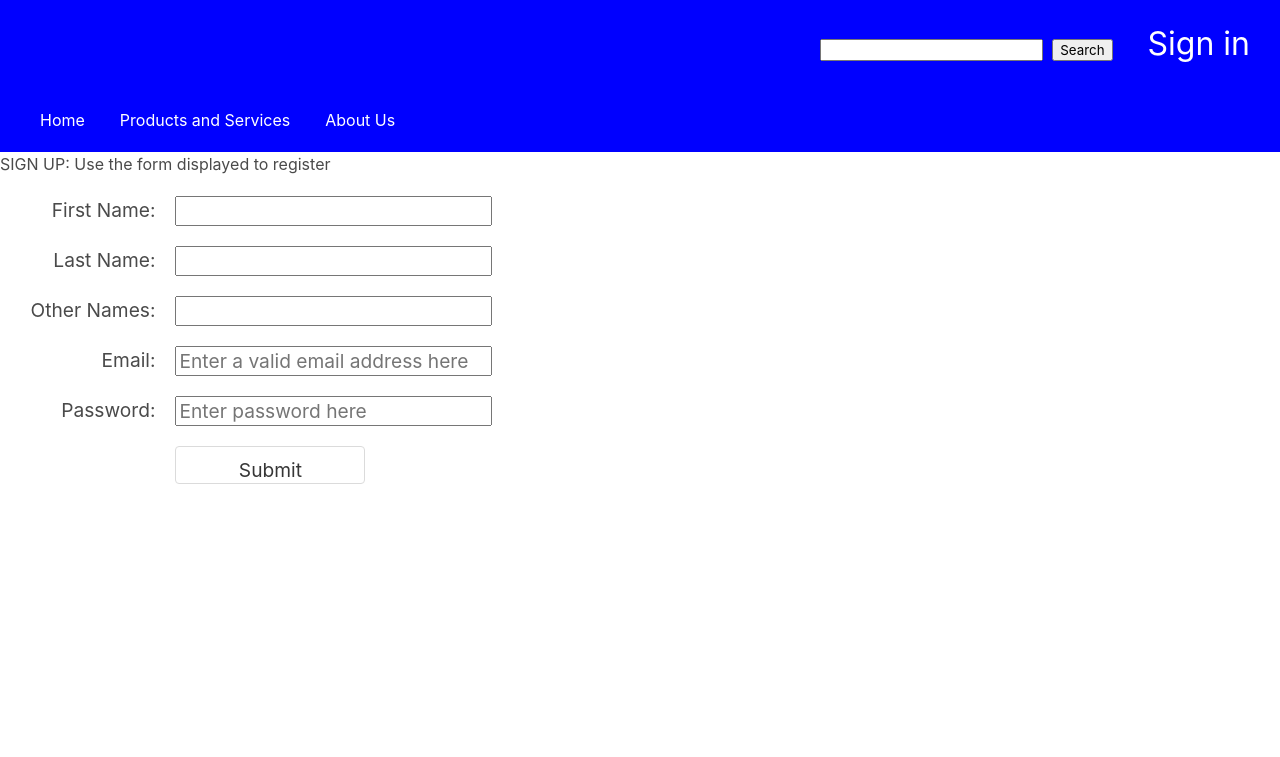
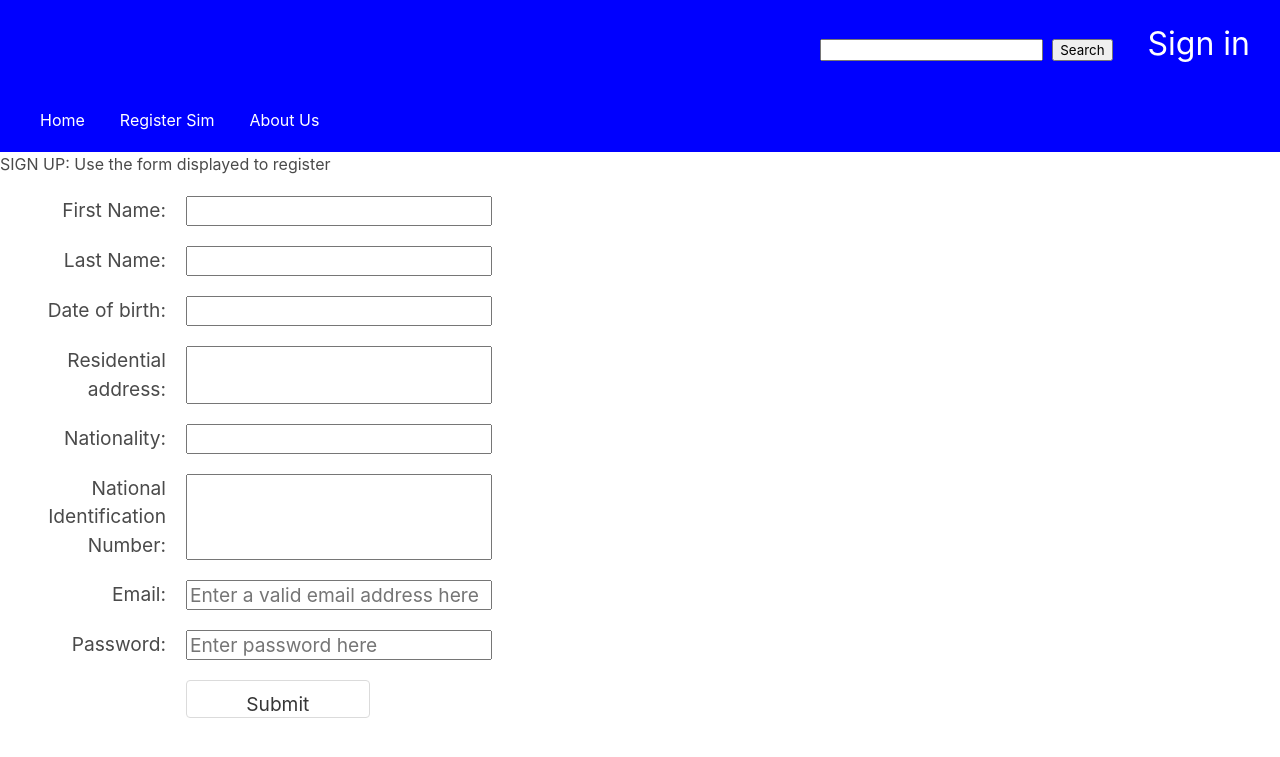
Before and after one commit to aealex2020/kkk, a Flask app: page /signup/ in a window 1280 px wide. Shown: the top 757 px of the page. Run offline with Flask 2, Linux system fonts and the light colour scheme.

Commit message:
dynamic web

```diff
--- a/main.py
+++ b/main.py
@@ -19,7 +19,7 @@ def home():
     return render_template('home.html', title="Home")
 
 
-@app.route("/products-and-services/")
+@app.route("/RegisterSim/")
 def products_and_services():
     return render_template('products-and-services.html', title="Products and Services")
 
--- a/templates/about-us.html
+++ b/templates/about-us.html
@@ -9,7 +9,7 @@
                 <a href="/" class="active">Home</a>
             </div>
             <div>
-                <a href="/products-and-services/">Products and Services</a>
+                <a href="/Registersim/">Register Sim</a>
             </div>
             <div>
                 <a href="/about-us/" class="active">About Us</a>
--- a/templates/home.html
+++ b/templates/home.html
@@ -9,7 +9,7 @@
                 <a href="/" class="active">Home</a>
             </div>
             <div>
-                <a href="/products-and-services/">Products and Services</a>
+                <a href="/Registersim/">Register Sim</a>
             </div>
             <div>
                 <a href="/about-us/">About Us</a>
--- a/templates/products-and-services.html
+++ b/templates/products-and-services.html
@@ -9,7 +9,7 @@
                 <a href="/" >Home</a>
             </div>
             <div>
-                <a href="/products-and-services/" class="active">Products and Services</a>
+                <a href="/Registersim/" class="active">Register Sim</a>
             </div>
             <div>
                 <a href="/about-us/">About Us</a>
--- a/templates/signup.html
+++ b/templates/signup.html
@@ -8,7 +8,7 @@
                     <a href="/" >Home</a>
                 </div>
                 <div>
-                    <a href="/products-and-services/">Products and Services</a>
+                    <a href="/Registersim/">Register Sim</a>
                 </div>
                 <div>
                     <a href="/about-us/">About Us</a>
@@ -34,7 +34,10 @@
                 <div class="form-grid">
                      <label>First Name: </label><input type="text" name="firstname" required maxlength="20">
                      <label>Last Name: </label><input type="text" name="lastname" required maxlength="20">
-                     <label>Other Names: </label><input type="text" name="othernames" maxlength="20">
+                     <label>Date of birth: </label><input type="text" name="date of birth" maxlength="8">
+                     <label>Residential address: </label><input type="text" name="addess" maxlength="20">
+                     <label>Nationality: </label><input type="text" name="Nationality" maxlength="20">
+                     <label>National Identification Number: </label><input type="NIN identification Number" name="addess" maxlength="20">
                      <label>Email: </label><input type="email" name="email" placeholder="Enter a valid email address here" required maxlength="50">
                      <label>Password: </label><input type="password" name="password" placeholder="Enter password here" required maxlength="50">
                      &nbsp;<input type="submit" value="Submit" class="button">
```
